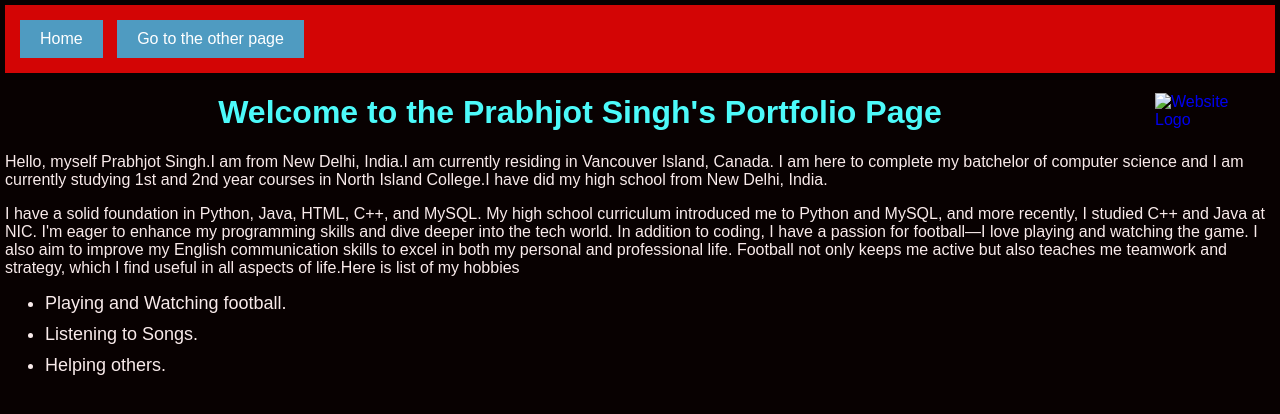
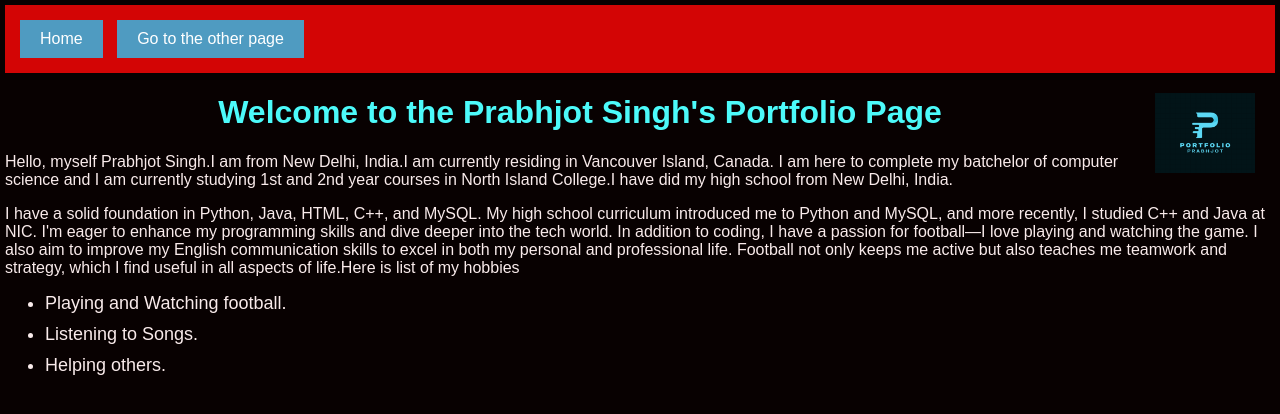
Before and after one commit to Prabhjot-Singh-bot/Prabhjot-Singh-bot.github.io, a plain HTML site: page First_Page.html in a window 1280 px wide. Drawn offline with Linux system fonts and the light colour scheme.

Commit message:
Update First_Page.html

```diff
--- a/First_Page.html
+++ b/First_Page.html
@@ -17,7 +17,7 @@
     <!-- Website logo heading (as an image) -->
     <header>
         <a href="another_page.html" title="This leads you to another page">
-            <img id="Logo" src="Images/Logo.png" alt="Website Logo" width="100">
+            <img id="Logo" src="Logo.png" alt="Website Logo" width="100">
         </a>
     </header>
 
```
